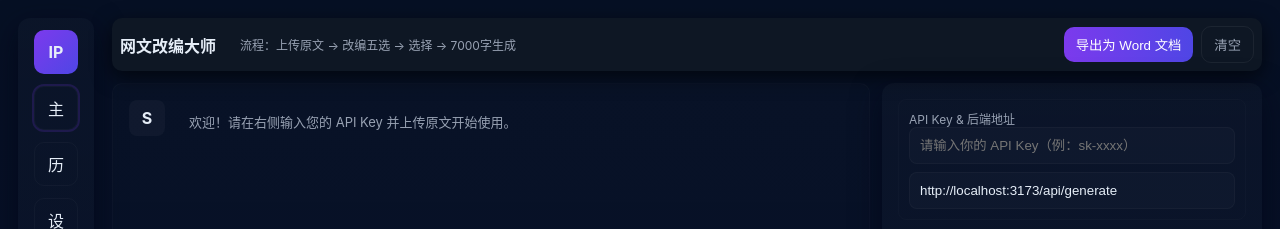
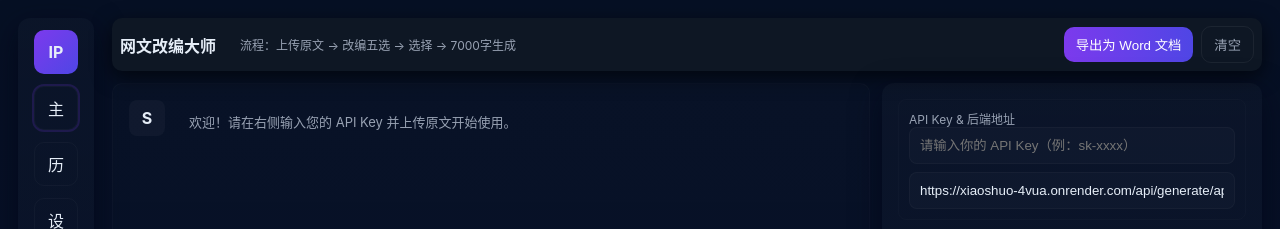
Before and after one commit to meizi-jiu/xiaoshuo, a plain HTML site: page frontend/xiaoshuo.html in a window 1280 px wide. Shown: the top 229 px of the page. Drawn offline with nearby package versions, Linux system fonts and the light colour scheme.

Commit message:
修改接口地址

```diff
--- a/frontend/xiaoshuo.html
+++ b/frontend/xiaoshuo.html
@@ -121,7 +121,7 @@ textarea{min-height:120px;resize:vertical}
           <div class="small-muted">API Key & 后端地址</div>
           <input id="apiKey" class="input" type="text" placeholder="请输入你的 API Key（例：sk-xxxx）" />
           <div style="margin-top:8px;display:flex;gap:8px">
-            <input id="apiUrl" class="input" type="text" value="http://localhost:3173/api/generate" />
+            <input id="apiUrl" class="input" type="text" value="https://xiaoshuo-4vua.onrender.com/api/generate/api/generate" />
           </div>
         </div>
 
```
